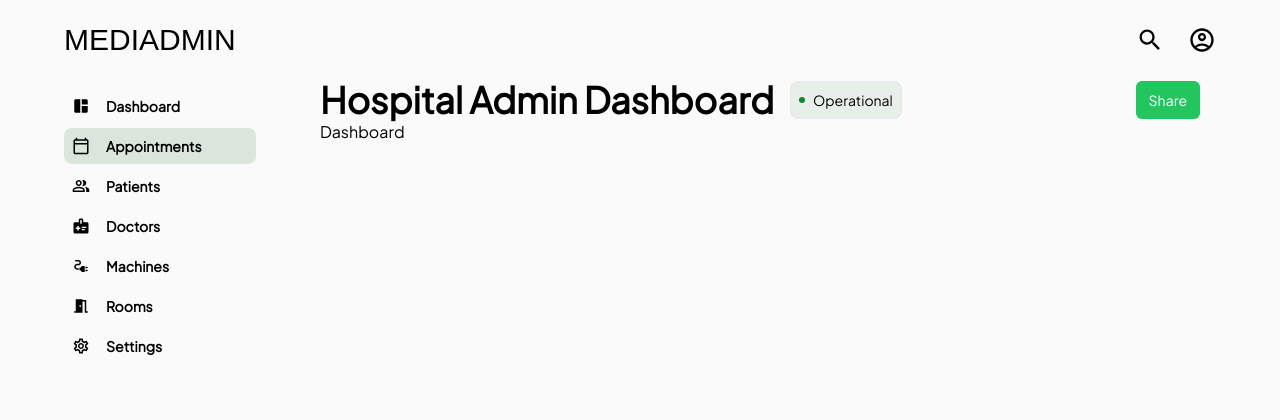
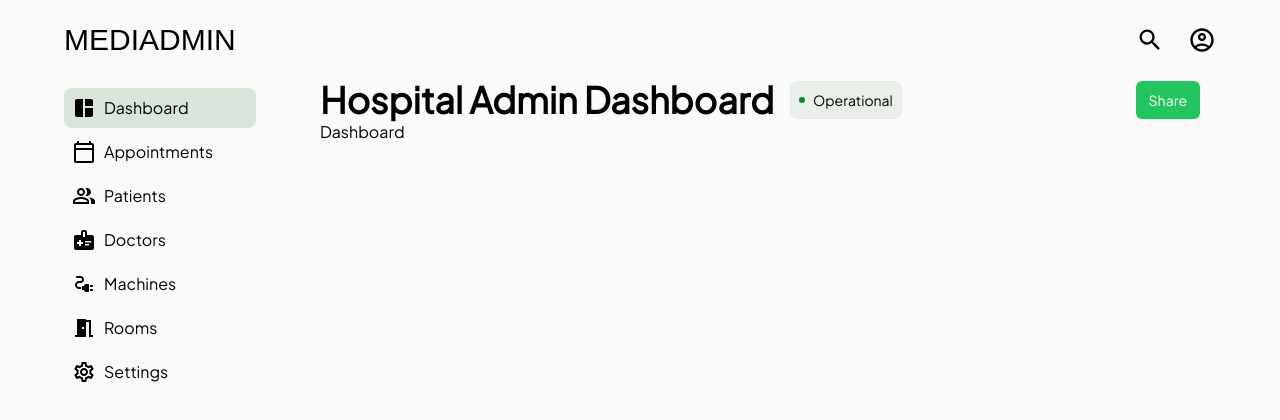
Before and after one commit to JuanPabloCostas/clinicaxdjp, a Next.js app: page /dashboard in a window 1280 px wide. Shown: the top 420 px of the page. Built offline with nearby package versions, Linux system fonts and the light colour scheme; a web font is replaced by a local one.

Commit message:
feat: refactor sidebar and routing logic

```diff
--- a/src/app/page.tsx
+++ b/src/app/page.tsx
@@ -1,8 +1,14 @@
+"use client"
 
-
+import React from "react";
+import { useRouter } from "next/navigation";
 
 export default function Home() {
-
+    const router = useRouter();
+    React.useEffect(() => {
+        router.push("/dashboard");
+    }
+    , []);
 
     return (
         <div className="font-sans">
--- a/src/components/SideBar.tsx
+++ b/src/components/SideBar.tsx
@@ -1,5 +1,7 @@
+'use client';
+
+import { usePathname } from 'next/navigation';
 import { IconType } from "react-icons";
-import SideBarItem from "./SidebarItem";
 import {
     MdSpaceDashboard,
     MdOutlineCalendarToday,
@@ -10,13 +12,14 @@ import {
     MdOutlineSettings
 } from "react-icons/md";
 
+import SidebarItem from "./SidebarItem";
+
 export default function SideBar() {
+    const pathname = usePathname();
 
     interface sidebaritem {
         icon: IconType,
         title: string,
-        link?: string,
-        active?: boolean,
     }
 
     const sidebarItems: sidebaritem[] = [
@@ -26,8 +29,7 @@ export default function SideBar() {
         },
         {
             icon: MdOutlineCalendarToday,
-            title: "Appointments",
-            active: true
+            title: "Appointments"
         },
         {
             icon: MdOutlinePeopleAlt,
@@ -51,12 +53,20 @@ export default function SideBar() {
         },
     ]
 
+    const isActiveRoute = (path: string) => {
+        // Exact match for home page
+        if (path === '/') {
+            return pathname === '/';
+        }
+        // For other routes, check if pathname starts with the path
+        return pathname.startsWith(path);
+    };
 
     return (
-        <div className="flex flex-col items-start">
-            <div className="flex py-2 flex-col gap-1 items-start self-stretch">
-                {sidebarItems.map((sidebaritem, index) => <SideBarItem key={index} metadata={sidebaritem}/>)}
-            </div>
+        <div className="flex flex-col py-2 gap-1 items-stretch">
+            {sidebarItems.map((sidebaritem, index) => (
+                <SidebarItem key={index} metadata={{icon: sidebaritem.icon, title: sidebaritem.title, isActiveRoute: isActiveRoute(`/${sidebaritem.title.toLowerCase()}`)}} />
+            ))}
         </div>
     )
 }
--- a/src/components/SidebarItem.tsx
+++ b/src/components/SidebarItem.tsx
@@ -1,19 +1,20 @@
+import Link from 'next/link'; // o import { Link } from 'react-router-dom';
+
 import { IconType } from "react-icons"
 
 interface sidebaritem {
     icon: IconType,
     title: string,
-    link?: string,
-    active?: boolean,
+    isActiveRoute: boolean
 }
 
-export default function SideBarItem({metadata} : {metadata : sidebaritem}) {
-
-    const IconComponent = metadata.icon
-    return(
-        <div className={`flex px-2 py-2 items-center gap-4 self-stretch rounded-lg ${metadata.active ? "bg-[#35793729]" : ""} hover:bg-[#35793729] `}>
-            <IconComponent size={18} />
-            <span className="text-sm font-semibold">{metadata.title}</span>
-        </div>
+export default function SidebarItem({metadata} : {metadata : sidebaritem}) {
+    return (
+        <Link href={metadata.title === "Dashboard" ? "/" : `/${metadata.title.toLowerCase()}`}>
+            <div className={`w-full flex items-center space-x-2 p-2 rounded-lg ${metadata.isActiveRoute ? 'bg-[#35793729]' : ''} hover:bg-[#35793729]`}>
+                <metadata.icon size={24} />
+                <span>{metadata.title}</span>
+            </div>
+        </Link>
     )
 }
--- /dev/null
+++ b/src/components/types.ts
@@ -0,0 +1 @@
+export type SideBarSelection = "Dashboard" | "Apointments" | "Patients" | "Doctors" | "Machines" | "Rooms" | "Settings";
```
Also changed, not shown: src/app/(application)/patients/page.tsx (renamed from src/app/(application)/patient/page.tsx).
